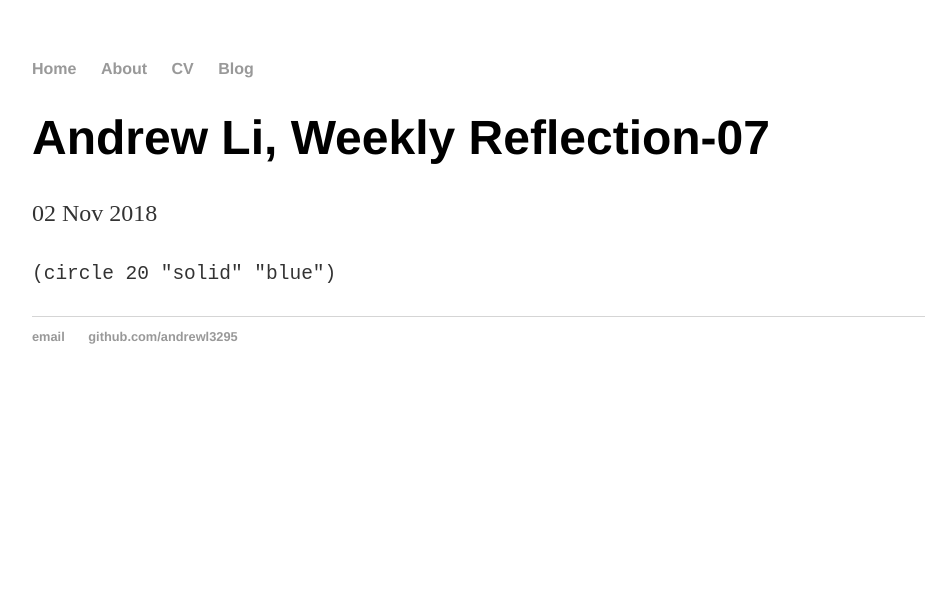
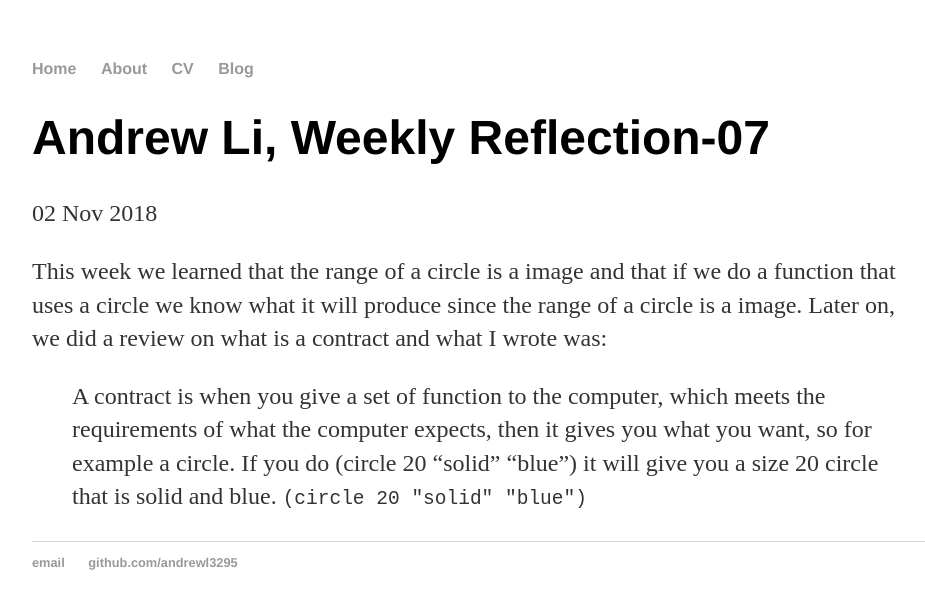
Before and after one commit to Andrewl3295/Andrewl3295.github.io, a Jekyll site: the page built from _posts/2018-11-02-Weekly-Reflection-07.md, in a window 1280 px wide. Shown: the top 609 px of the page, without its empty margins (160-1085 px from the left). Built offline with Jekyll 4.4.1, drawn with Linux system fonts in a browser that asks for light colours.

Commit message:
Update 2018-11-02-Weekly-Reflection-07.md

````diff
--- a/_posts/2018-11-02-Weekly-Reflection-07.md
+++ b/_posts/2018-11-02-Weekly-Reflection-07.md
@@ -4,4 +4,6 @@ title: "Andrew Li, Weekly Reflection-07"
 date: 2018-11-02
 ---
 
+This week we learned that the range of a circle is a image and that if we do a function that uses a circle we know what it will produce since the range of a circle is a image. Later on, we did a review on what is a contract and what I wrote was:
+>A contract is when you give a set of function to the computer, which meets the requirements of what the computer expects, then it gives you what you want, so for example a circle. If you do (circle 20 "solid" "blue") it will give you a size 20 circle that is solid and blue.
 ```(circle 20 "solid" "blue")```
````
